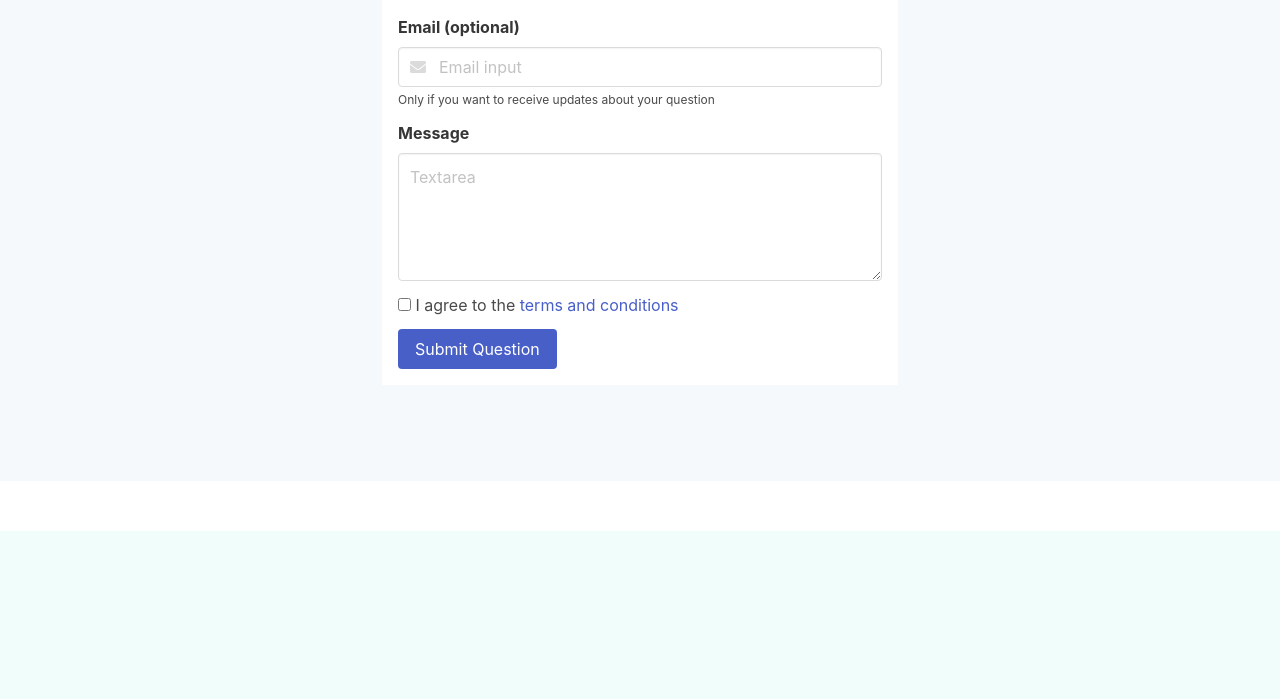
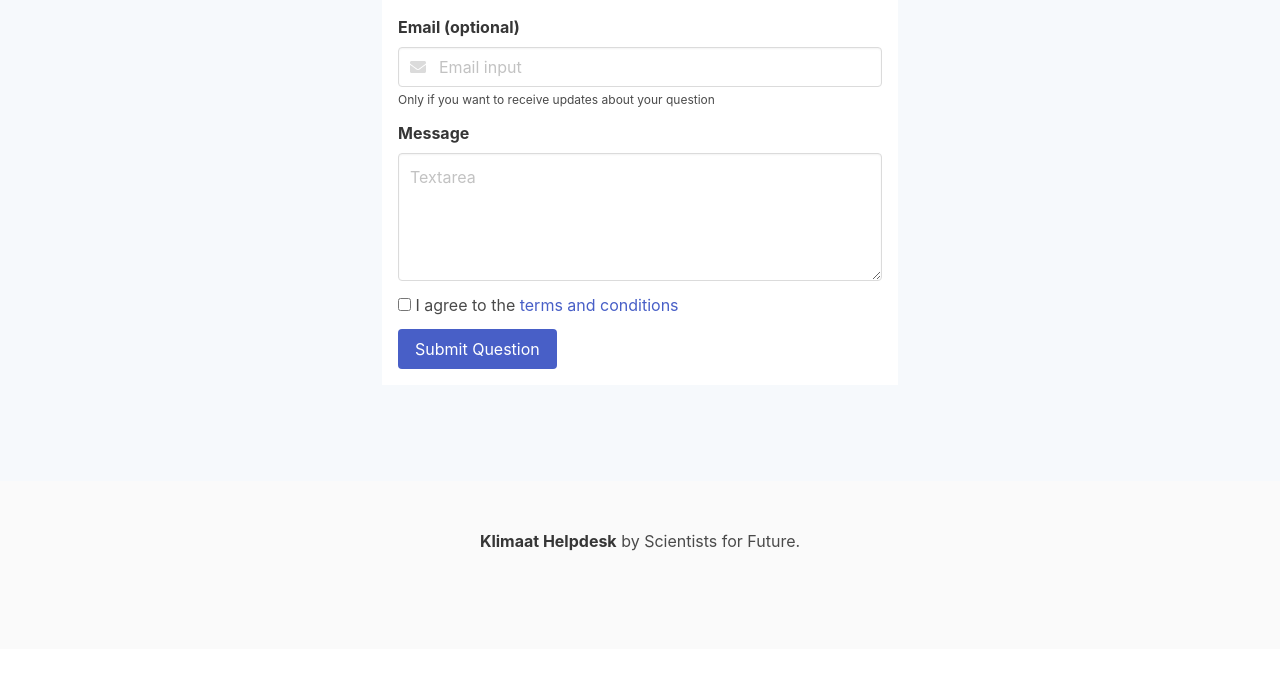
Before and after one commit to JoselineHouwman/helpdesk_klimaat, a Django app: page /ask in a window 1280 px wide. Shown: the part 532-1231 px from the top of the page. Before the commit the page ends 1063 px from the top, so only its background shows below. Run offline with Django 3.2, Linux system fonts and the light colour scheme; parts of the project's set-up code (start-up, migrations or seed data) failed here and were passed over; some libraries are stand-ins or nearby versions.

Commit message:
Updated base template

```diff
--- a/klimaat_helpdesk/templates/base.html
+++ b/klimaat_helpdesk/templates/base.html
@@ -37,5 +37,12 @@
 
 {% block footer_js %}
 {% endblock %}
+<footer class="footer">
+  <div class="content has-text-centered">
+    <p>
+      <strong>Klimaat Helpdesk</strong> by Scientists for Future.
+    </p>
+  </div>
+</footer>
 </body>
 </html>
```
